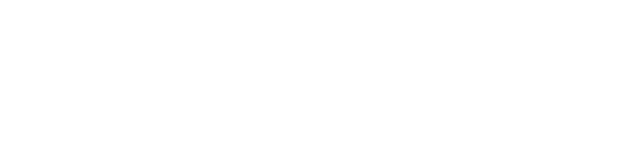
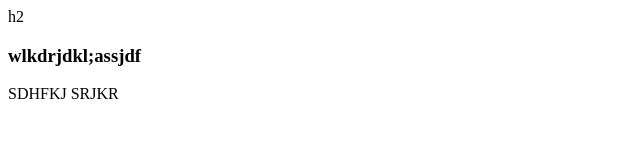
Before and after one commit to ansarsufiyana/New-Folder-1, a plain HTML site: page index.html in a window 1280 px wide. Shown: the whole page, without its empty margins (0-640 px from the left). Drawn offline with Linux system fonts and the light colour scheme.

Commit message:
SECOND COMMIT

```diff
--- a/index.html
+++ b/index.html
@@ -1,12 +1,18 @@
 <!DOCTYPE html>
 <html lang="en">
+
 <head>
     <meta charset="UTF-8">
     <meta http-equiv="X-UA-Compatible" content="IE=edge">
     <meta name="viewport" content="width=device-width, initial-scale=1.0">
     <title>Document</title>
 </head>
+
 <body>
+    h2
+    <h3>wlkdrjdkl;assjdf</h3>SDHFKJ
+    SRJKR
 
 </body>
+
 </html>
```
